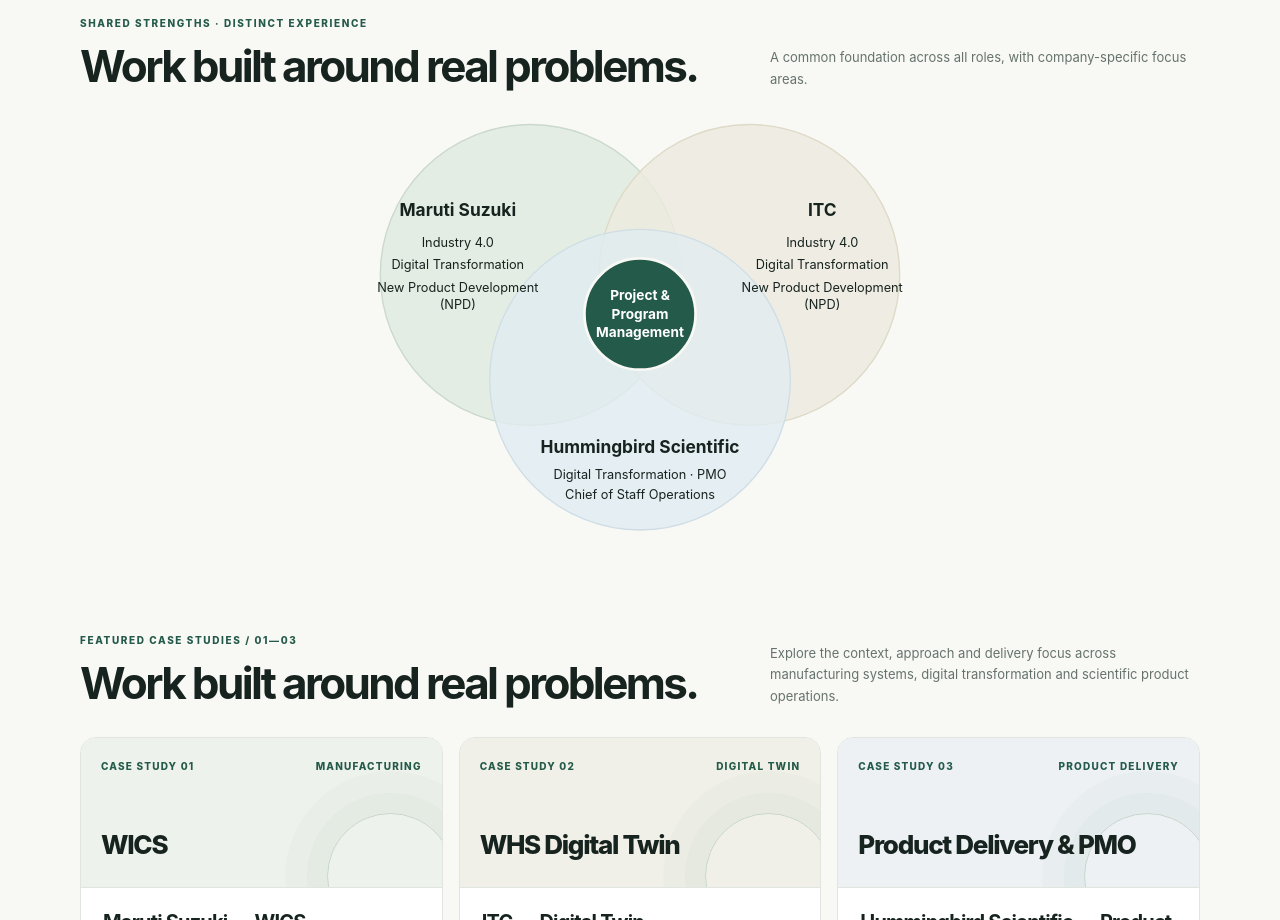
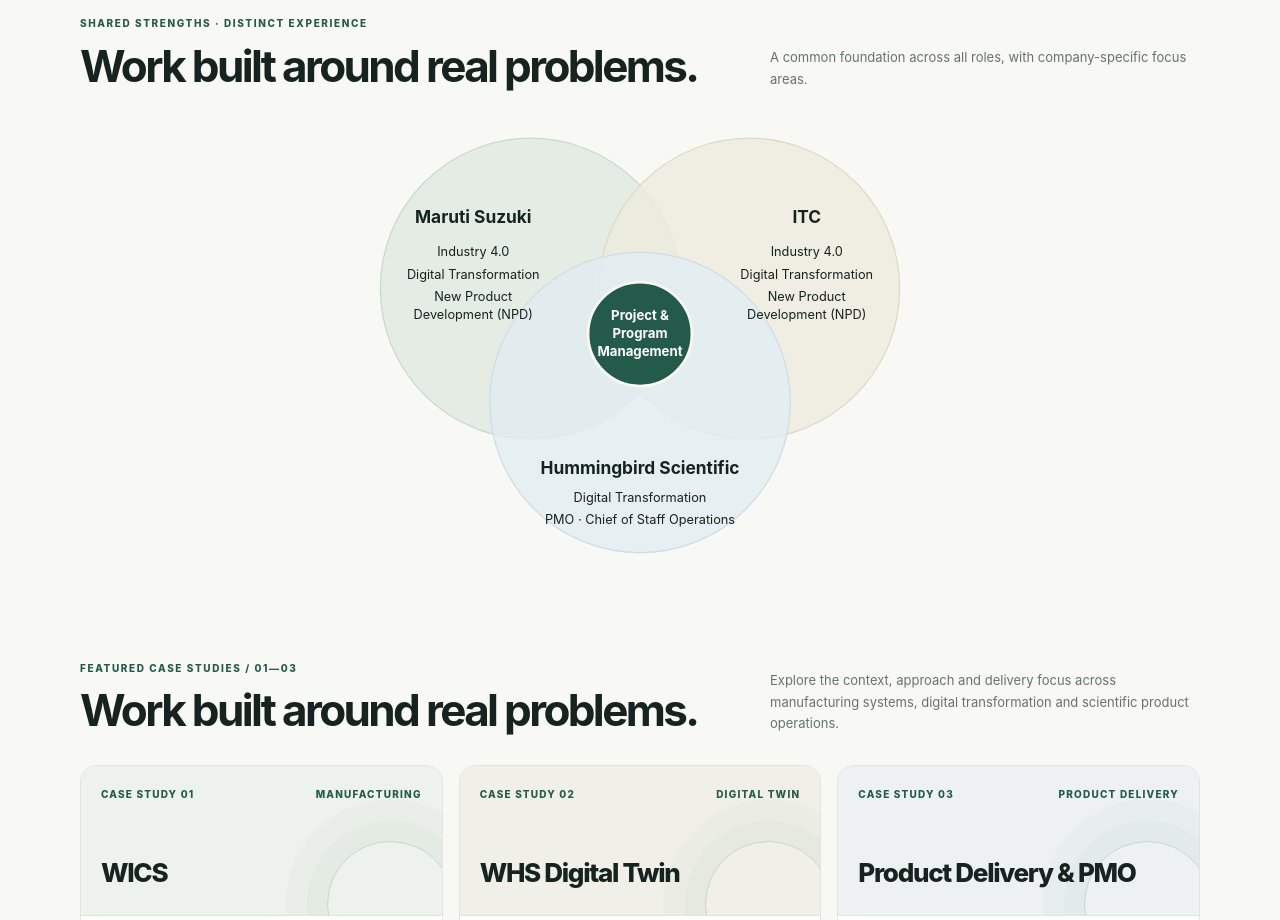
Before and after one commit to vamsikanakam/Portfolio, a plain HTML site: page index.html in a window 1280 px wide. Shown: the part 800-1720 px from the top of the page. Drawn offline with Linux system fonts and the light colour scheme.

Commit message:
Refine Venn diagram layout and typography

```diff
--- a/index.html
+++ b/index.html
@@ -14,8 +14,8 @@
 .what-grid{display:grid;grid-template-columns:.8fr 1.2fr;gap:55px}.statement{background:var(--lime);border-radius:18px;padding:26px;min-height:245px;display:flex;flex-direction:column;justify-content:space-between}.statement strong{font-size:34px;line-height:1.08;letter-spacing:-.06em;max-width:280px}.statement span{font-size:11px;letter-spacing:.12em;text-transform:uppercase}.about p{font-size:14px;color:#5d6963;margin-top:0}.services{display:grid;grid-template-columns:repeat(2,1fr);gap:10px;margin-top:22px}.service{border:1px solid var(--line);border-radius:10px;background:#fff;padding:15px}.service strong{font-size:12px;display:block;margin-bottom:4px}.service span{font-size:11px;color:var(--muted)}.cta{background:#e9eee8;border:1px solid #dce4dc;border-radius:18px;padding:32px;display:flex;align-items:center;justify-content:space-between;gap:24px}.cta p{font-size:13px;color:var(--muted);max-width:580px}.cta h2{max-width:600px}footer{padding:26px 0 34px;font-size:11px;color:var(--muted)}.foot{border-top:1px solid var(--line);padding-top:20px;display:flex;justify-content:space-between;gap:14px;flex-wrap:wrap}
 @media(max-width:800px){.hero{grid-template-columns:1fr;gap:25px;padding:62px 0}.visual{min-height:270px}.grid{grid-template-columns:1fr}.case-art{height:125px}.section-head{align-items:flex-start;flex-direction:column}.what-grid{grid-template-columns:1fr;gap:22px}.statement{min-height:180px}.cta{align-items:flex-start;flex-direction:column}}
 @media(max-width:540px){.wrap{width:calc(100% - 28px)}nav{height:62px}.navlinks{gap:13px}.navlinks a{font-size:11px}.navlinks{gap:9px}.navlinks a{font-size:10px}.navlinks a:nth-child(2){display:inline}.brand{font-size:17px}.hero{padding:48px 0}.visual{min-height:235px}.visual-card{width:245px}.float.a{right:-2px}.float.b{left:-2px}.section{padding:62px 0!important}.services{grid-template-columns:1fr}.cta{padding:24px}}
-.venn-section{padding-top:52px!important}.venn-wrap{width:min(820px,100%);margin:0 auto}.venn{display:block;width:100%;height:auto;overflow:visible}
-@media(max-width:600px){.venn-section .section-head{gap:12px}.venn-wrap{margin-top:8px}.venn{width:100%}}</style>
+.venn-section{padding-top:52px!important}.venn-wrap{width:min(820px,100%);margin:0 auto}.venn{display:block;width:100%;height:auto}.venn-mobile{display:none}
+@media(max-width:600px){.venn{display:none}.venn-mobile{display:grid;gap:10px}.venn-mobile>div{padding:13px 15px;border:1px solid var(--line);border-radius:9px;background:#fff;display:grid;gap:3px}.venn-mobile strong{font-size:13px}.venn-mobile span,.venn-mobile p{font-size:12px;color:var(--muted);margin:0}.venn-mobile p{padding:12px;background:#245a49;color:#fff;border-radius:9px}.venn-mobile p strong{color:#fff}}</style>
 </head>
 <body>
 <header><nav class="wrap"><a class="brand" href="#home">Vamsi Kanakam<span>.</span></a><div class="navlinks"><a href="#work">Case studies</a><a href="#about">About</a><a href="Vamsi_PM_Resume.pdf" target="_blank" rel="noopener">Resume ↗</a><a class="pill" href="#contact">Connect</a></div></nav></header>
@@ -24,32 +24,37 @@
 <div class="visual" aria-label="Portfolio overview"><div class="visual-card"><div class="visual-top"><span>Selected work</span><span>Portfolio / 2026</span></div><div><div class="visual-number">03</div><div class="visual-caption">Company case studies. One focus: turning plans into measurable results.</div></div><div class="visual-bottom"><span>Product · Delivery · Operations</span></div></div></div></section>
 <section class="section venn-section" id="work">
 <div class="section-head"><div><div class="section-label">Shared strengths · distinct experience</div><h2>Work built around real problems.</h2></div><p>A common foundation across all roles, with company-specific focus areas.</p></div>
-<div class="venn-wrap" role="img" aria-label="Venn diagram showing shared Project and Program Management across Maruti Suzuki, ITC, and Hummingbird Scientific, with company-specific capabilities.">
-<svg class="venn" viewBox="0 0 900 470" xmlns="http://www.w3.org/2000/svg" aria-labelledby="venn-title venn-desc">
-<title id="venn-title">Experience across three companies</title><desc id="venn-desc">Maruti Suzuki and ITC share Industry 4.0, Digital Transformation and New Product Development. Hummingbird Scientific focuses on Digital Transformation, PMO and Chief of Staff Operations. Project and Program Management is common to all three.</desc>
-<circle cx="330" cy="170" r="165" fill="#dfeade" fill-opacity=".76" stroke="#cbd9cc" stroke-width="1.5"/>
-<circle cx="570" cy="170" r="165" fill="#eeecdf" fill-opacity=".8" stroke="#dedac7" stroke-width="1.5"/>
-<circle cx="450" cy="285" r="165" fill="#e2edf2" fill-opacity=".8" stroke="#cfdee5" stroke-width="1.5"/>
-<g fill="#17231f" font-family="Inter,system-ui,sans-serif">
-<text x="250" y="105" font-size="19" font-weight="750" text-anchor="middle">Maruti Suzuki</text>
-<text x="250" y="139" font-size="14" text-anchor="middle">Industry 4.0</text>
-<text x="250" y="164" font-size="14" text-anchor="middle">Digital Transformation</text>
-<text x="250" y="189" font-size="14" text-anchor="middle">New Product Development</text>
-<text x="250" y="208" font-size="14" text-anchor="middle">(NPD)</text>
-<text x="650" y="105" font-size="19" font-weight="750" text-anchor="middle">ITC</text>
-<text x="650" y="139" font-size="14" text-anchor="middle">Industry 4.0</text>
-<text x="650" y="164" font-size="14" text-anchor="middle">Digital Transformation</text>
-<text x="650" y="189" font-size="14" text-anchor="middle">New Product Development</text>
-<text x="650" y="208" font-size="14" text-anchor="middle">(NPD)</text>
-<text x="450" y="365" font-size="19" font-weight="750" text-anchor="middle">Hummingbird Scientific</text>
-<text x="450" y="394" font-size="14" text-anchor="middle">Digital Transformation · PMO</text>
-<text x="450" y="416" font-size="14" text-anchor="middle">Chief of Staff Operations</text>
+<div class="venn-wrap">
+<svg class="venn" viewBox="0 0 900 500" xmlns="http://www.w3.org/2000/svg" role="img" aria-labelledby="venn-title venn-desc">
+<title id="venn-title">Shared Project and Program Management across three companies</title>
+<desc id="venn-desc">Maruti Suzuki and ITC each include Industry 4.0, Digital Transformation and New Product Development. Hummingbird Scientific includes Digital Transformation, PMO and Chief of Staff Operations. Project and Program Management is the shared capability.</desc>
+<circle cx="330" cy="185" r="165" fill="#dfeade" fill-opacity=".78" stroke="#cbd9cc" stroke-width="1.4"/>
+<circle cx="570" cy="185" r="165" fill="#eeecdf" fill-opacity=".82" stroke="#dedac7" stroke-width="1.4"/>
+<circle cx="450" cy="310" r="165" fill="#e2edf2" fill-opacity=".82" stroke="#cfdee5" stroke-width="1.4"/>
+<g fill="#17231f" font-family="Inter,system-ui,sans-serif" text-anchor="middle">
+<text x="267" y="113" font-size="19" font-weight="750">Maruti Suzuki</text>
+<text x="267" y="149" font-size="14">Industry 4.0</text>
+<text x="267" y="174" font-size="14">Digital Transformation</text>
+<text x="267" y="199" font-size="14">New Product</text><text x="267" y="218" font-size="14">Development (NPD)</text>
+<text x="633" y="113" font-size="19" font-weight="750">ITC</text>
+<text x="633" y="149" font-size="14">Industry 4.0</text>
+<text x="633" y="174" font-size="14">Digital Transformation</text>
+<text x="633" y="199" font-size="14">New Product</text><text x="633" y="218" font-size="14">Development (NPD)</text>
+<text x="450" y="389" font-size="19" font-weight="750">Hummingbird Scientific</text>
+<text x="450" y="419" font-size="14">Digital Transformation</text>
+<text x="450" y="443" font-size="14">PMO · Chief of Staff Operations</text>
 </g>
-<circle cx="450" cy="213" r="61" fill="#245a49" stroke="#f8f8f5" stroke-width="3"/>
-<g fill="#ffffff" font-family="Inter,system-ui,sans-serif" font-weight="750" text-anchor="middle" font-size="15">
-<text x="450" y="198">Project &amp;</text><text x="450" y="218">Program</text><text x="450" y="238">Management</text>
+<circle cx="450" cy="235" r="57" fill="#245a49" stroke="#f8f8f5" stroke-width="3"/>
+<g fill="#fff" font-family="Inter,system-ui,sans-serif" font-weight="750" text-anchor="middle" font-size="14.5">
+<text x="450" y="219">Project &amp;</text><text x="450" y="239">Program</text><text x="450" y="259">Management</text>
 </g>
 </svg>
+<div class="venn-mobile" aria-label="Capabilities by company">
+<div><strong>Maruti Suzuki</strong><span>Industry 4.0 · Digital Transformation · New Product Development (NPD)</span></div>
+<div><strong>ITC</strong><span>Industry 4.0 · Digital Transformation · New Product Development (NPD)</span></div>
+<div><strong>Hummingbird Scientific</strong><span>Digital Transformation · PMO · Chief of Staff Operations</span></div>
+<p><strong>Shared across all three:</strong> Project &amp; Program Management</p>
+</div>
 </div>
 </section><div class="section-head"><div><div class="section-label">Featured case studies / 01—03</div><h2>Work built around real problems.</h2></div><p>Explore the context, approach and delivery focus across manufacturing systems, digital transformation and scientific product operations.</p></div>
 <div class="grid">
```
